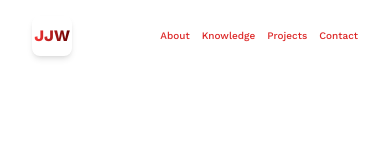
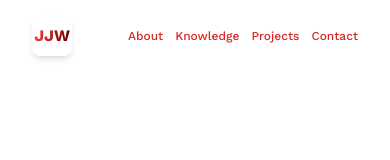
Before and after one commit to 735783D/jason-whitby-3d-cv-adventure, a React (Vite) app: page / in a window 390 px wide. Shown: the top 160 px of the page. Built offline with nearby package versions, Linux system fonts and the light colour scheme.

Commit message:
Enlarged the font on the Navbar on mobile.

```diff
--- a/src/components/Navbar.jsx
+++ b/src/components/Navbar.jsx
@@ -9,7 +9,7 @@ const Navbar = () => {
             <p className='red-gradient_text'>JJW</p>
         </NavLink>
 
-        <nav className="flex lg:text-xl text-xxs lg:gap-7 gap-3 font-medium">
+        <nav className="flex lg:text-xl text-xs lg:gap-7 gap-3 font-medium">
             <NavLink to="/jason-whitby-3d-cv-adventure/about" className={({isActive}) => isActive ? "text-white" : "text-red-600"}>About</NavLink>
             <NavLink to="/jason-whitby-3d-cv-adventure/knowledge" className={({isActive}) => isActive ? "text-white" : "text-red-600"}>Knowledge</NavLink>
             <NavLink to="/jason-whitby-3d-cv-adventure/projects" className={({isActive}) => isActive ? "text-white" : "text-red-600"}>Projects</NavLink>
```
